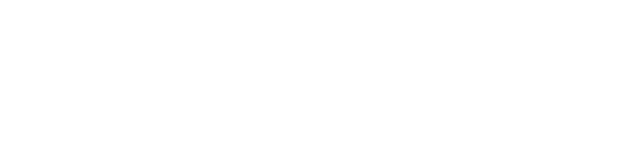
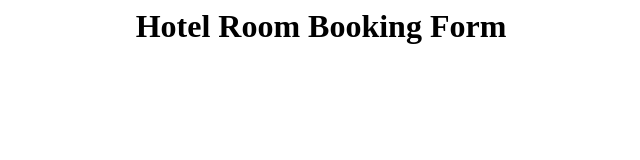
Before and after one commit to MUDITNAYAK/WDW_0407, a plain HTML site: page EXPERIMENT4.html in a window 1280 px wide. Shown: the whole page, without its empty margins (319-959 px from the left). Drawn offline with Linux system fonts and the light colour scheme.

Commit message:
started learning form in html

```diff
--- a/EXPERIMENT4.html
+++ b/EXPERIMENT4.html
@@ -1,10 +1,13 @@
 <html lang="eng">
     <head>
     <title>
-        Experiment 4
+        Hotel Room Booking Form
     </title>
     </head>
     <body>
+        <h1 align="center">Hotel Room Booking Form</h1>
+        <form></form>
+
 
     </body>
 
```
